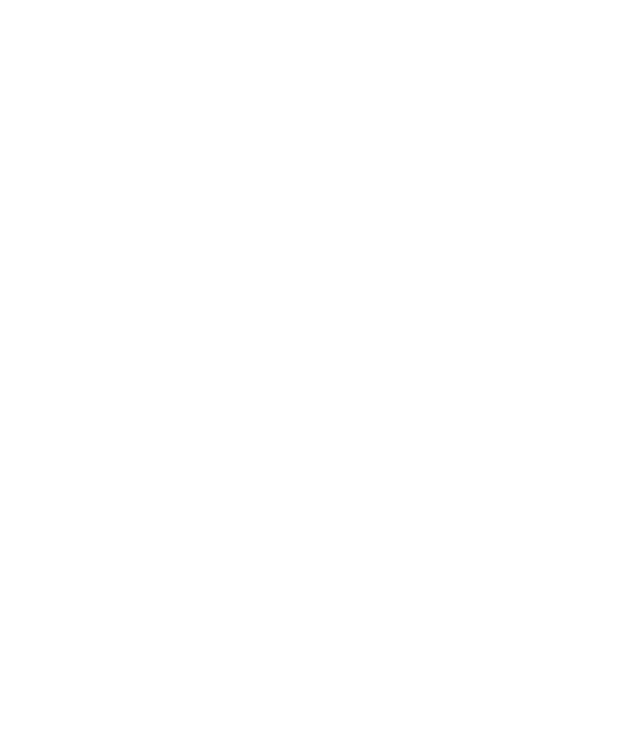
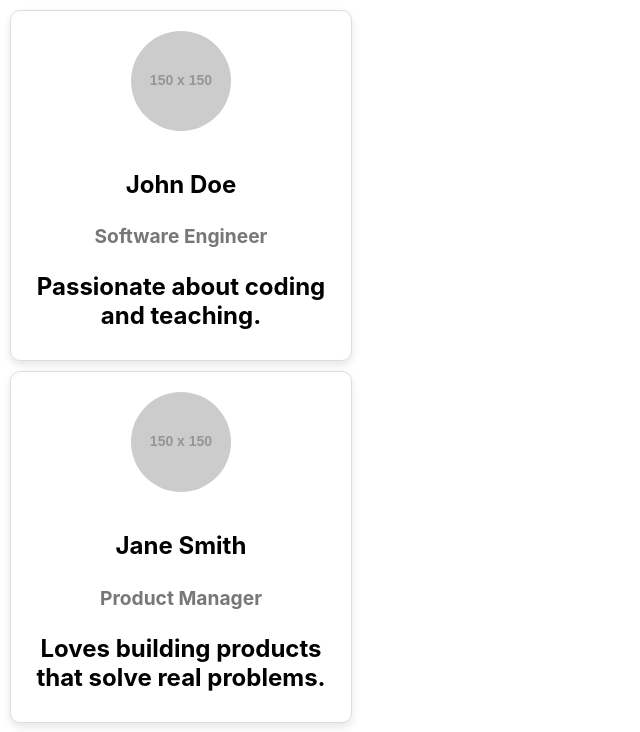
Before and after one commit to Davsan88/profile-card, a React (Create React App) app: page / in a window 1280 px wide. Shown: the top 732 px of the page, without its empty margins (0-640 px from the left). Built offline with nearby package versions, Linux system fonts and the light colour scheme.

Commit message:
Update App.js

```diff
--- a/src/App.js
+++ b/src/App.js
@@ -27,7 +27,15 @@ const profiles = [
 function App() {
   return (
     <div className="App">
-
+      {profiles.map((profile, index) => (
+        <ProfileCard
+          key={index}
+          image={profile.image}
+          name={profile.name}
+          jobTitle={profile.jobTitle}
+          bio={profile.bio}
+        />
+      ))}
     </div>
   );
 }
```
